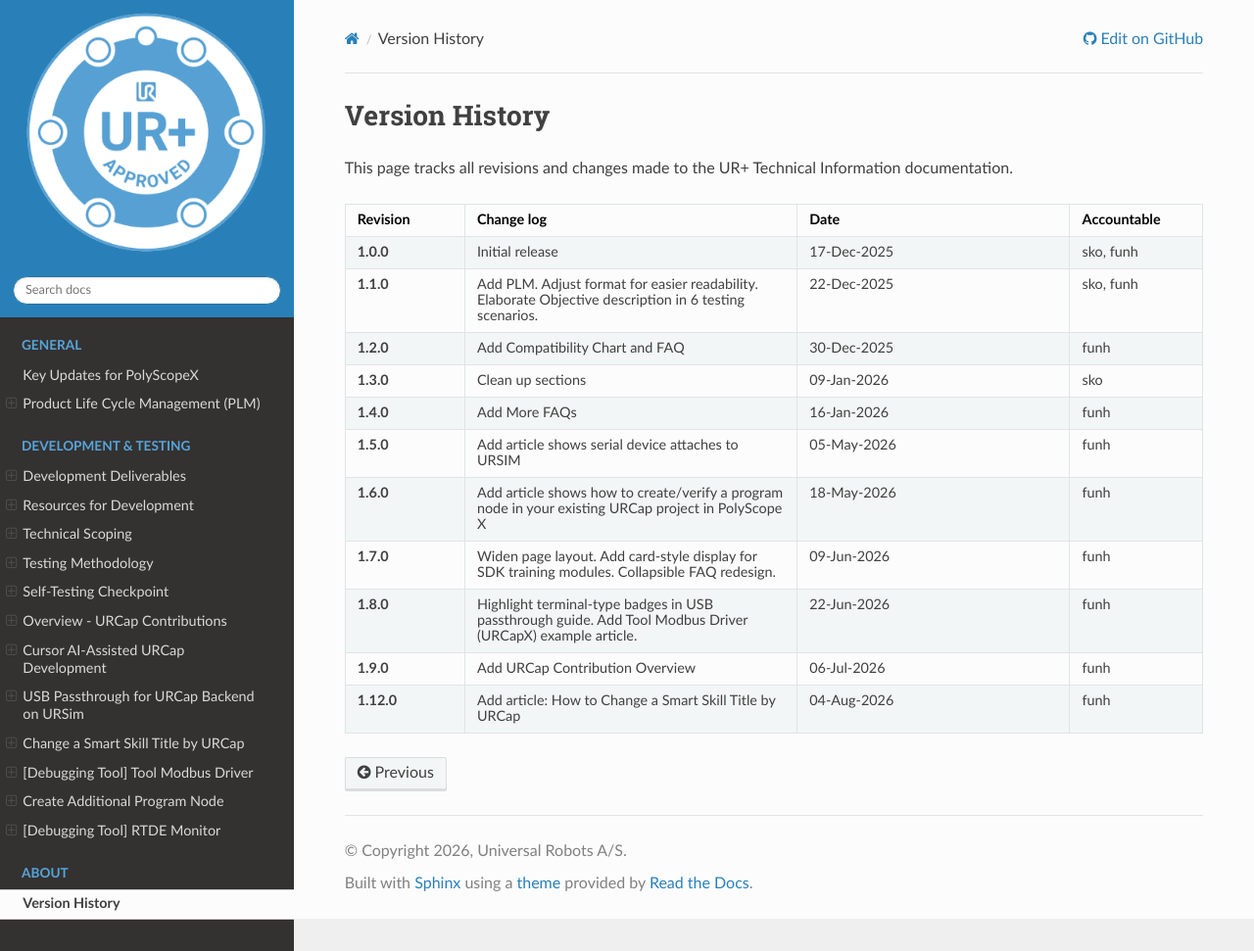
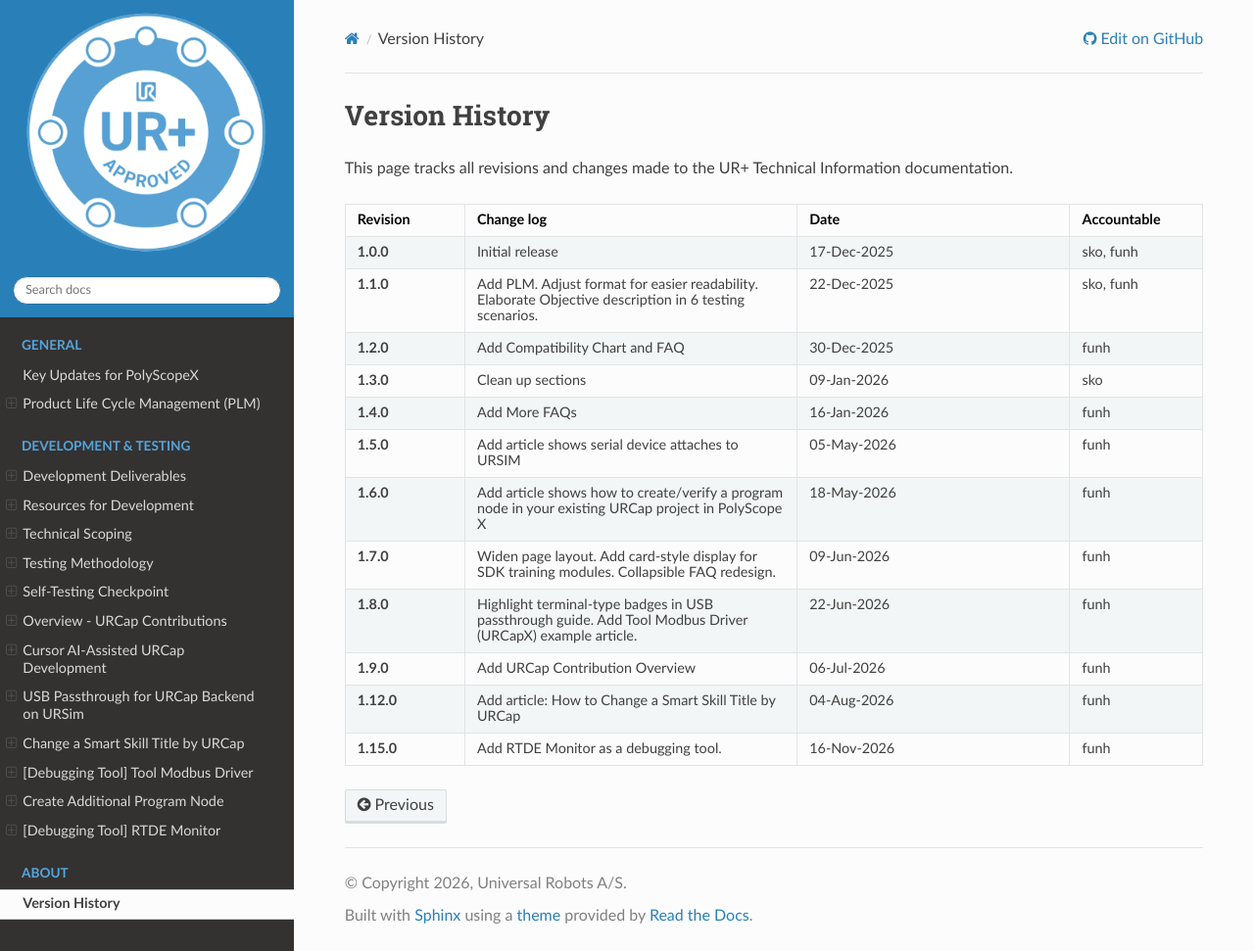
Before and after one commit to FuNingHu/urplus-tech-info, a Sphinx documentation site: the page built from docs/source/version_history.rst, in a window 1280 px wide and 971 px high. Shown: the whole window at 98% size. Built offline with Sphinx 7.4.7 and the Read the Docs theme 3.1.0, drawn with Linux system fonts in a browser that asks for light colours.

Commit message:
add RTDE monitor

```diff
--- a/docs/source/conf.py
+++ b/docs/source/conf.py
@@ -10,7 +10,7 @@ project = 'UR+ Tech Info'
 copyright = '2026, Universal Robots A/S'
 author = 'UR Development Consultant Team'
 version = '1.0'
-release = '1.12.0'
+release = '1.15.0'
 
 # -- General configuration ---------------------------------------------------
 # https://www.sphinx-doc.org/en/master/usage/configuration.html#general-configuration
--- a/docs/source/rtde_monitor.rst
+++ b/docs/source/rtde_monitor.rst
@@ -56,6 +56,10 @@ clicked, which opens a small cell for each bit.
 Rearrange the cards
 -------------------
 
+Move the cards that are your focus. While debugging you usually watch only a
+few signals. Drag those cards to the place you are looking, and leave the rest
+out of the way.
+
 Hold a card header and drag it. Dropping it on another card swaps the two
 positions. Dropping it on an empty position moves the card there. Each page
 keeps its own order and scroll position.
--- a/docs/source/version_history.rst
+++ b/docs/source/version_history.rst
@@ -56,3 +56,7 @@ This page tracks all revisions and changes made to the UR+ Technical Information
      - Add article: How to Change a Smart Skill Title by URCap
      - 04-Aug-2026
      - funh
+   * - 1.15.0
+     - Add RTDE Monitor as a debugging tool.
+     - 16-Nov-2026
+     - funh
```
